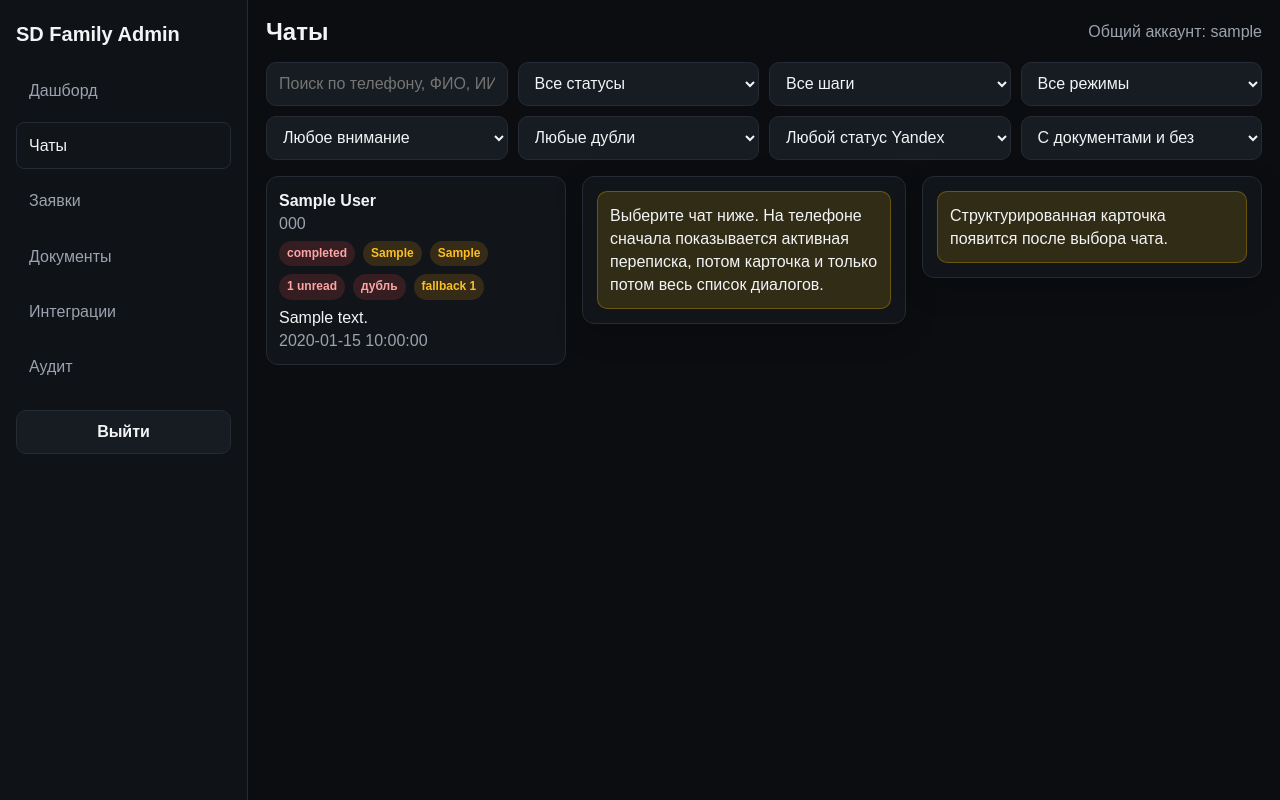
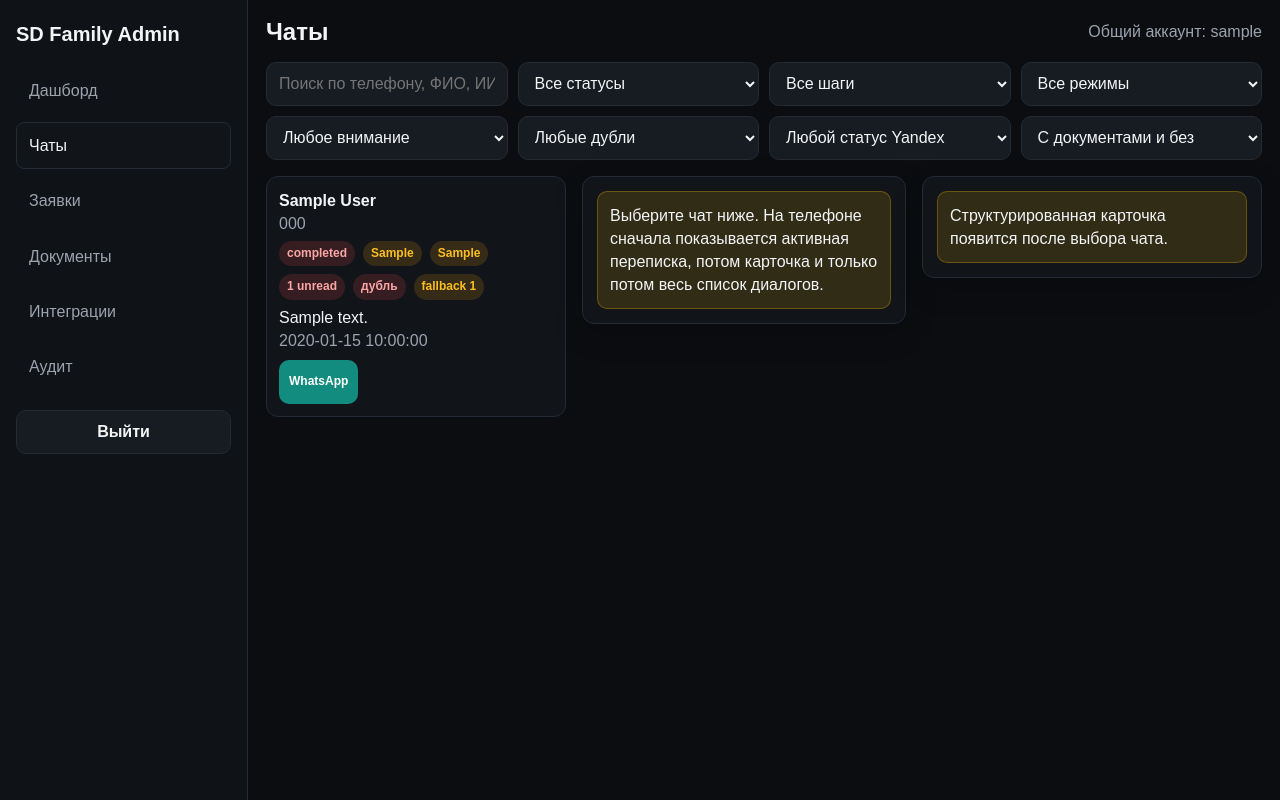
Before and after one commit to ayat1ck/sdfamily-taxi-whatsapp-ai, a FastAPI app: page /admin/chats in a window 1280 px wide. Run offline with FastAPI, Linux system fonts and the light colour scheme; the visitor is signed in with stand-in values (Sample User, id 1); tables that the repository leaves empty hold one stand-in row (values such as "Sample post").

Commit message:
Keep admin chat list scroll position and add personal WhatsApp links.
Managers can reopen the same list spot and write the driver from their own WhatsApp.

Co-authored-by: Cursor <cursoragent@cursor.com>

```diff
--- a/app/admin/router.py
+++ b/app/admin/router.py
@@ -23,7 +23,7 @@ from app.admin.auth import (
     verify_csrf,
     verify_password,
 )
-from app.admin.message_media import message_media_info, resolve_message_media_id
+from app.admin.message_media import message_media_info, resolve_message_media_id, whatsapp_chat_url
 from app.config import get_settings
 from app.admin.service import (
     ChatFilters,
@@ -64,6 +64,7 @@ from app.whatsapp.media import WhatsAppMediaClient
 router = APIRouter(prefix="/admin", tags=["admin"])
 templates = Jinja2Templates(directory=str(Path(__file__).resolve().parent / "templates"))
 templates.env.globals["message_media"] = message_media_info
+templates.env.globals["whatsapp_chat_url"] = whatsapp_chat_url
 media_client = WhatsAppMediaClient()
 
 
--- a/app/admin/templates/base.html
+++ b/app/admin/templates/base.html
@@ -227,10 +227,29 @@
       border: 1px solid var(--line);
       background: var(--panel);
       margin-bottom: 10px;
+      cursor: pointer;
     }
     .chat-item.active {
       border-color: var(--accent);
       background: linear-gradient(180deg, rgba(245,182,0,0.08), rgba(245,182,0,0.02));
+    }
+    .chat-item-actions {
+      display: flex;
+      flex-wrap: wrap;
+      gap: 8px;
+      margin-top: 8px;
+    }
+    .chat-item-actions .button {
+      padding: 6px 10px;
+      font-size: 12px;
+    }
+    .button.whatsapp {
+      background: #128c7e;
+      border-color: #128c7e;
+      color: #fff;
+    }
+    .button.whatsapp:hover {
+      filter: brightness(1.08);
     }
     .message-list {
       display: grid;
--- a/app/admin/templates/chats.html
+++ b/app/admin/templates/chats.html
@@ -51,6 +51,10 @@
             <div class="muted">{{ selected_driver.whatsapp_phone }}</div>
           </div>
           <div class="actions">
+            {% set wa_url = whatsapp_chat_url(selected_driver.whatsapp_phone) %}
+            {% if wa_url %}
+              <a class="button whatsapp" href="{{ wa_url }}" target="_blank" rel="noopener">WhatsApp</a>
+            {% endif %}
             <button class="secondary" onclick="switchMode('bot_active')">Бот</button>
             <button class="secondary" onclick="switchMode('manual')">Ручной</button>
             <button class="secondary" onclick="pauseChat()">Пауза</button>
@@ -182,6 +186,10 @@
             <h4 class="section-title">Профиль</h4>
             <div class="kv">
               <div><span>Телефон</span><strong>{{ selected_driver.whatsapp_phone }}</strong></div>
+              {% set wa_url = whatsapp_chat_url(selected_driver.whatsapp_phone) %}
+              {% if wa_url %}
+                <div><span>Написать</span><strong><a class="button whatsapp" href="{{ wa_url }}" target="_blank" rel="noopener">WhatsApp</a></strong></div>
+              {% endif %}
               <div><span>ФИО</span><strong>{{ selected_driver.full_name or "-" }}</strong></div>
               <div><span>Город</span><strong>{{ selected_driver.city or "-" }}</strong></div>
               <div><span>Адрес</span><strong>{{ selected_driver.address or "-" }}</strong></div>
@@ -282,11 +290,18 @@
       {% endif %}
     </aside>
 
-    <section class="chat-list">
+    <section class="chat-list" id="admin-chat-list">
+      {% set chat_query = ("?" + request.url.query) if request.url.query else "" %}
       {% for driver in drivers %}
         {% set application = driver.applications[0] if driver.applications else None %}
         {% set last_message = (driver.messages|sort(attribute='created_at'))[-1] if driver.messages else None %}
-        <a href="/admin/chats/{{ driver.id }}" class="chat-item {% if selected_driver and selected_driver.id == driver.id %}active{% endif %}">
+        {% set wa_url = whatsapp_chat_url(driver.whatsapp_phone) %}
+        <div
+          class="chat-item {% if selected_driver and selected_driver.id == driver.id %}active{% endif %}"
+          data-chat-href="/admin/chats/{{ driver.id }}{{ chat_query }}"
+          role="link"
+          tabindex="0"
+        >
           <strong>{{ driver.full_name or driver.whatsapp_phone }}</strong>
           <div class="muted">{{ driver.whatsapp_phone }}</div>
           <div style="margin:6px 0;" class="actions">
@@ -299,12 +314,79 @@
           </div>
           <div>{{ last_message.text if last_message and last_message.text else "—" }}</div>
           <div class="muted">{{ driver.last_message_at.strftime("%Y-%m-%d %H:%M:%S") if driver.last_message_at else "-" }}</div>
-        </a>
+          <div class="chat-item-actions">
+            {% if wa_url %}
+              <a class="button whatsapp" href="{{ wa_url }}" target="_blank" rel="noopener" data-stop-nav="1">WhatsApp</a>
+            {% endif %}
+          </div>
+        </div>
       {% else %}
         <div class="card muted">Нет чатов.</div>
       {% endfor %}
     </section>
   </div>
+
+  <script>
+    (function () {
+      const SCROLL_KEY = "adminChatListScroll";
+      const WINDOW_SCROLL_KEY = "adminChatWindowScroll";
+      const list = document.getElementById("admin-chat-list");
+
+      function saveChatListScroll() {
+        if (list) sessionStorage.setItem(SCROLL_KEY, String(list.scrollTop));
+        sessionStorage.setItem(WINDOW_SCROLL_KEY, String(window.scrollY || window.pageYOffset || 0));
+      }
+
+      function restoreChatListScroll() {
+        if (list) {
+          const saved = sessionStorage.getItem(SCROLL_KEY);
+          if (saved !== null) {
+            list.scrollTop = Number(saved) || 0;
+          }
+          const active = list.querySelector(".chat-item.active");
+          if (active) {
+            const top = active.offsetTop;
+            const bottom = top + active.offsetHeight;
+            const viewTop = list.scrollTop;
+            const viewBottom = viewTop + list.clientHeight;
+            if (top < viewTop || bottom > viewBottom) {
+              active.scrollIntoView({ block: "nearest", inline: "nearest" });
+            }
+          }
+        }
+        const windowSaved = sessionStorage.getItem(WINDOW_SCROLL_KEY);
+        if (windowSaved !== null && (!list || list.scrollHeight <= list.clientHeight + 4)) {
+          window.scrollTo(0, Number(windowSaved) || 0);
+        }
+      }
+
+      if (list) {
+        list.addEventListener("scroll", () => {
+          sessionStorage.setItem(SCROLL_KEY, String(list.scrollTop));
+        }, { passive: true });
+      }
+
+      document.querySelectorAll(".chat-item[data-chat-href]").forEach((item) => {
+        const openChat = () => {
+          saveChatListScroll();
+          window.location.href = item.getAttribute("data-chat-href");
+        };
+        item.addEventListener("click", (event) => {
+          if (event.target.closest("[data-stop-nav]")) return;
+          openChat();
+        });
+        item.addEventListener("keydown", (event) => {
+          if (event.key === "Enter" || event.key === " ") {
+            event.preventDefault();
+            openChat();
+          }
+        });
+      });
+
+      restoreChatListScroll();
+      requestAnimationFrame(restoreChatListScroll);
+    })();
+  </script>
 
   {% if selected_driver and selected_application %}
   <script>
```
Also changed, not shown: app/admin/message_media.py (+12 -0 lines), tests/test_admin_message_media.py (+7 -0 lines).
